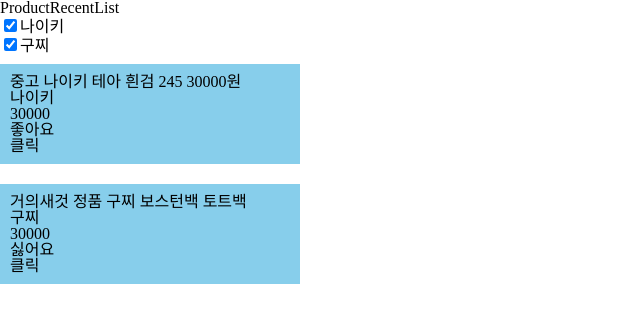
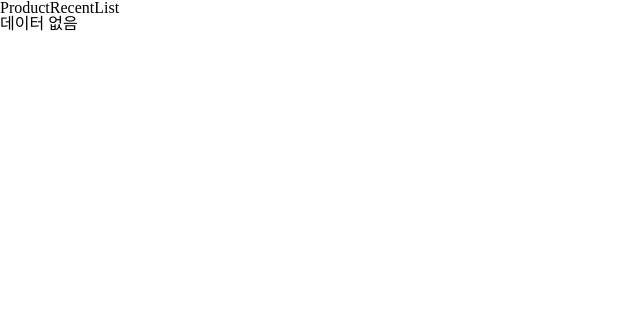
Before and after one commit to wantedAssignment/front-ta-2, a React (Create React App) app: page /recentList in a window 1280 px wide. Shown: the top 322 px of the page, without its empty margins (0-640 px from the left). Built offline with nearby package versions, Linux system fonts and the light colour scheme.

Commit message:
bug: 예외처리 추가, 싫어요 상태 반영

```diff
--- a/src/Routers/Recent/RecentContainer.js
+++ b/src/Routers/Recent/RecentContainer.js
@@ -12,8 +12,8 @@
     super(props);
     this.state = {
       cards: [],
+      brands: [],
       clock: null,
-      brands: [],
     };
     this.brandUpdateFilter = this.brandUpdateFilter.bind(this);
   }
@@ -25,33 +25,19 @@
       LOCALSTORAGE_KEY
     );
 
-    localStorage.setItem(
-      LOCALSTORAGE_KEY,
-      JSON.stringify([
-        {
-          title: '중고 나이키 테아 흰검 245 30000원',
-          brand: '나이키',
-          id: 'asdnfsaidnf',
-          liked: true,
-          data: 1651198189191,
-          price: 30000,
-        },
-        {
-          title: '거의새것 정품 구찌 보스턴백 토트백',
-          brand: '구찌',
-          id: 'fhbrejykkytuk',
-          liked: false,
-          data: 1651198189191,
-          price: 30000,
-        },
-      ])
-    );
+    // 로컬 스토리지에서 아이템 아이디, 브랜드 목록 추출
     const items = JSON.parse(localStorage.getItem(LOCALSTORAGE_KEY));
-    const brands = new Set(items.map((item) => item.brand));
+    const ids = items ? items.map((item) => item?.id) : [];
+    const brands = items ? new Set(items.map((item) => item.brand)) : [];
+
+    // 추출된 아이디로 리덕스 데이터 가져와서 갱신
+    const storeItems = this.props.data.filter((item) => ids.includes(item?.id));
+
+    // 1초마다 시간 감지
     const setTimer = setInterval(() => myTimer.checkClock(), 1000);
 
     this.setState({
-      cards: items,
+      cards: storeItems,
       clock: setTimer,
       brands: Array.from(brands, (item) => item),
     });
@@ -69,10 +55,15 @@
   // 필터 함수
   brandUpdateFilter(e, data) {
     if (e.target.checked) {
-      const items = JSON.parse(localStorage.getItem(LOCALSTORAGE_KEY)).filter(
-        (item) => item.brand === data
+      const items = JSON.parse(localStorage.getItem(LOCALSTORAGE_KEY))
+        .filter((item) => item.brand === data)
+        .map((item) => item.id);
+
+      const storeItem = this.props.data.filter((item) =>
+        items.includes(item?.id)
       );
-      const newData = [...this.state.cards, ...items];
+
+      const newData = [...this.state.cards, ...storeItem];
       this.setState({ ...this.state, cards: newData });
     } else {
       const items = this.state.cards.filter((item) => item.brand !== data);
--- a/src/Routers/Recent/RecentPresenter.js
+++ b/src/Routers/Recent/RecentPresenter.js
@@ -17,21 +17,10 @@
     alert('싫다고 하잖아');
   };
 
-  if (data.length === 0) {
+  if (!data || data?.length === 0) {
     return (
       <>
-        <div>
-          {brands.map((item) => (
-            <div key={item}>
-              <input
-                type="checkbox"
-                defaultChecked
-                onClick={(e) => brandUpdateFilter(e, item)}
-              />
-              <label>{item}</label>
-            </div>
-          ))}
-        </div>
+        <div>데이터 없음</div>
       </>
     );
   }
```
